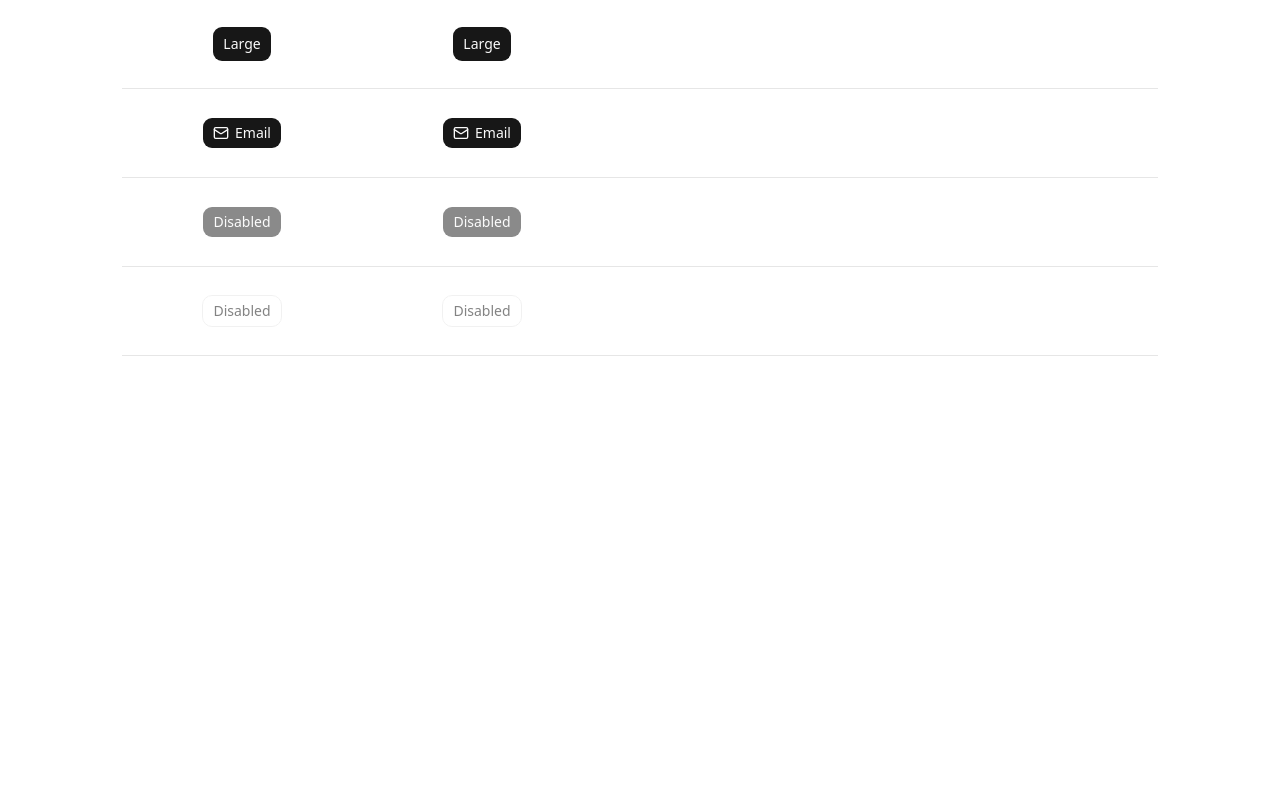
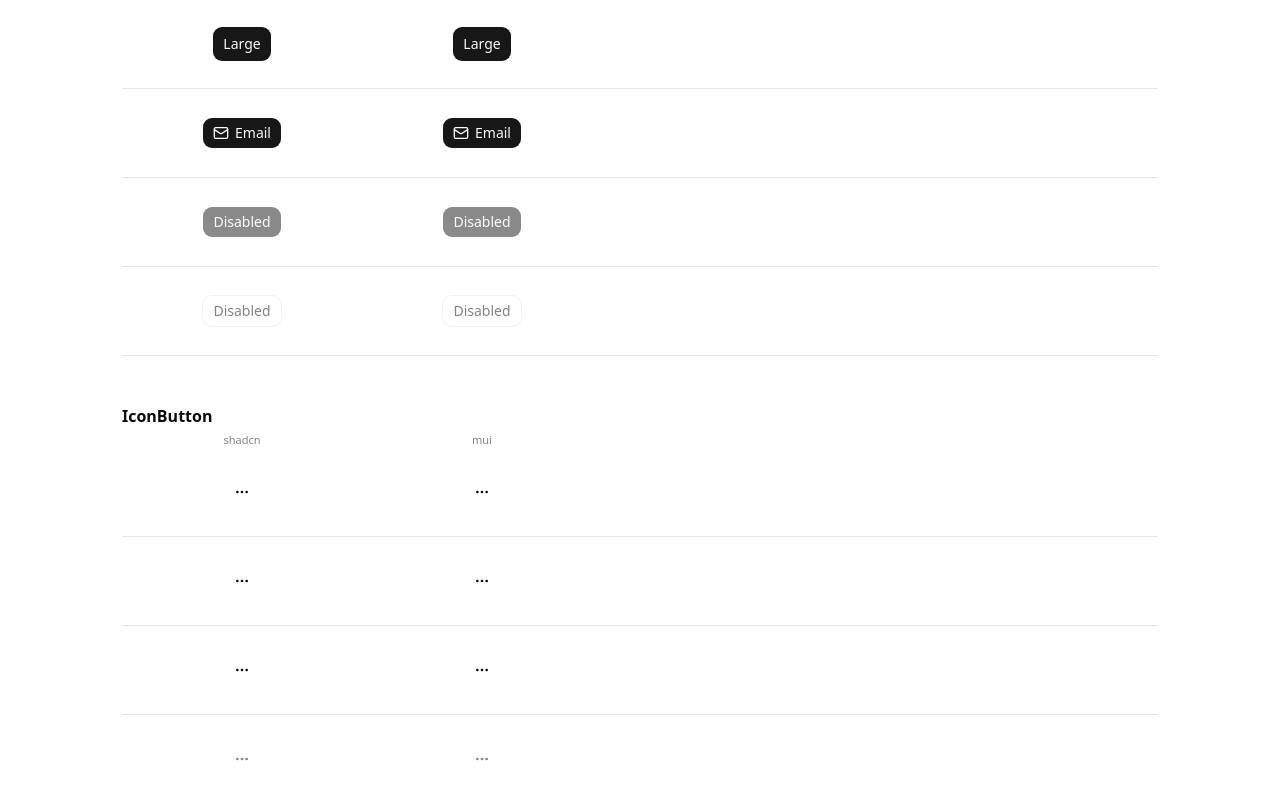
Before and after one commit to sthobis/xui, a React (Vite) app in the folder apps/showcase/: page / in a window 1280 px wide. Shown: the part 699-1499 px from the top of the page. Before the commit the page ends 1135 px from the top, so only its background shows below. Built offline with nearby package versions, Linux system fonts and the light colour scheme.

Commit message:
feat(xui): icon button parity with shadcn in light and dark

```diff
--- /dev/null
+++ b/apps/showcase/src/gallery/sections/icon-button.tsx
@@ -0,0 +1,63 @@
+import MuiIconButton from "@mui/material/IconButton"
+import { Button } from "@/components/ui/button"
+import { Ellipsis } from "lucide-react"
+import type { Section } from "../types"
+
+export const iconButtonSection: Section = {
+  title: "IconButton",
+  pairs: [
+    {
+      id: "iconbutton-default",
+      states: ["default", "hover"],
+      shadcn: (
+        <Button data-target variant="ghost" size="icon" aria-label="More options">
+          <Ellipsis />
+        </Button>
+      ),
+      mui: (
+        <MuiIconButton data-target aria-label="More options">
+          <Ellipsis />
+        </MuiIconButton>
+      ),
+    },
+    {
+      id: "iconbutton-small",
+      shadcn: (
+        <Button data-target variant="ghost" size="icon-sm" aria-label="More options">
+          <Ellipsis />
+        </Button>
+      ),
+      mui: (
+        <MuiIconButton data-target size="small" aria-label="More options">
+          <Ellipsis />
+        </MuiIconButton>
+      ),
+    },
+    {
+      id: "iconbutton-large",
+      shadcn: (
+        <Button data-target variant="ghost" size="icon-lg" aria-label="More options">
+          <Ellipsis />
+        </Button>
+      ),
+      mui: (
+        <MuiIconButton data-target size="large" aria-label="More options">
+          <Ellipsis />
+        </MuiIconButton>
+      ),
+    },
+    {
+      id: "iconbutton-disabled",
+      shadcn: (
+        <Button data-target variant="ghost" size="icon" disabled aria-label="More options">
+          <Ellipsis />
+        </Button>
+      ),
+      mui: (
+        <MuiIconButton data-target disabled aria-label="More options">
+          <Ellipsis />
+        </MuiIconButton>
+      ),
+    },
+  ],
+}
--- a/apps/showcase/src/gallery/sections/index.ts
+++ b/apps/showcase/src/gallery/sections/index.ts
@@ -1,4 +1,5 @@
 import type { Section } from "../types"
 import { buttonSection } from "./button"
+import { iconButtonSection } from "./icon-button"
 
-export const sections: Section[] = [buttonSection]
+export const sections: Section[] = [buttonSection, iconButtonSection]
--- a/packages/xui/src/themes/shadcn.ts
+++ b/packages/xui/src/themes/shadcn.ts
@@ -523,6 +523,133 @@ export const shadcnTheme = createTheme({
         },
       ],
     },
+    // -----------------------------------------------------------------------
+    // IconButton
+    //
+    // Ground truth: apps/showcase/src/components/ui/button.tsx (same cva as
+    // Button above - shadcn ships no separate IconButton component; icon-only
+    // buttons are just <Button size="icon"> or one of its icon-* size
+    // variants). Mapped to MUI IconButton's small/medium/large sizes using
+    // the shadcn "ghost" treatment (the conventional bare icon-button look -
+    // no resting background, bg-muted on hover), since IconButton has no MUI
+    // `variant` prop of its own to key off.
+    //
+    // shadcn icon size variants consumed (verbatim from the cva above,
+    // mapped small/medium/large -> icon-sm/icon/icon-lg, mirroring how
+    // MuiButton's size="small"/default/"large" already map to Button's
+    // sm/default/lg 28/32/36px height ladder):
+    //   icon:    size-8   -> 32px square; no radius override, so it falls
+    //            through to the base rounded-lg == --radius-lg == RADIUS (10px)
+    //   icon-sm: size-7 rounded-[min(var(--radius-md),12px)] -> 28px square,
+    //            --radius-md = RADIUS * 0.8 = 8px (the 12px cap is inert at
+    //            this RADIUS value - identical formula to MuiButton's
+    //            size="small" radius above)
+    //   icon-lg: size-9   -> 36px square; no radius override, same RADIUS as icon
+    //   (icon-xs, size-6 with its own [&_svg:...]:size-3 override, has no MUI
+    //   size equivalent - unused, out of scope, same as Button's xs size)
+    // Unlike Button's text sizes, none of icon/icon-sm/icon-lg carries its
+    // own svg-size override (only icon-xs does), so they all fall through to
+    // the shared base [&_svg:not([class*='size-'])]:size-4 - svg sizing
+    // (16px) is identical across all three mapped IconButton sizes.
+    //
+    // variant mapped (ghost only - the shadcn convention for bare icon
+    // buttons; the gallery's four pairs only exercise default/hover/disabled
+    // on this treatment):
+    //   ghost: (no base bg/text class) hover:bg-muted hover:text-foreground
+    //          dark:hover:bg-muted/50 - identical treatment (and identical
+    //          correction away from a naive bg-accent guess) to MuiButton's
+    //          "text" variant above.
+    //
+    // color="error" has no pair in the gallery (untested) - the installed
+    // cva has no separate "ghost + destructive" combo, so this reuses the
+    // discrete "destructive" variant's text color and hover tint
+    // (bg-destructive/10 -> dark /20) rather than inventing an unverified one.
+    //
+    // MUI IconButton ships its own padding (8/5/12px by size), a circular
+    // (borderRadius: 50%) shape, a `color: action.active` default text
+    // color, and a ripple-gated hover halo (--IconButton-hoverBg, itself
+    // already inert here because MuiButtonBase.defaultProps sets
+    // disableRipple: true globally above - see the `props =>
+    // !props.disableRipple` gate in MUI's IconButton source). Padding,
+    // radius, size, and color are reset explicitly below; the hover halo
+    // needed no extra kill switch.
+    // -----------------------------------------------------------------------
+    MuiIconButton: {
+      styleOverrides: {
+        root: ({ theme }) => ({
+          width: "2rem", // shadcn: size-8 (icon, default/medium)
+          height: "2rem",
+          padding: 0,
+          borderRadius: RADIUS, // shadcn: rounded-lg -> --radius-lg = var(--radius), 1x
+          border: "1px solid transparent", // shadcn: border border-transparent
+          backgroundColor: "transparent", // shadcn ghost: no base bg class
+          backgroundClip: "padding-box", // shadcn: bg-clip-padding
+          boxSizing: "border-box",
+          color: theme.vars.palette.text.primary, // shadcn ghost: ambient foreground (MUI defaults to action.active)
+          fontSize: "0.875rem", // shadcn: text-sm (base class; icon sizes carry no font-size override) - MUI IconButton otherwise sets 24/18/28px by size
+          boxShadow: SHADOW_XS, // shadcn: no shadow on any button state
+          transition: "all 150ms cubic-bezier(0.4, 0, 0.2, 1)", // shadcn: transition-all
+          outline: "none",
+          cursor: "default", // shadcn: no cursor-pointer class; browser default
+          userSelect: "none", // shadcn: select-none
+          "& svg": { width: "1rem", height: "1rem" }, // shadcn: [&_svg:not([class*='size-'])]:size-4
+          "&:hover": {
+            backgroundColor: theme.vars.palette.muted.main, // shadcn ghost: hover:bg-muted
+            color: theme.vars.palette.text.primary, // shadcn ghost: hover:text-foreground
+          },
+          "&:focus-visible": {
+            borderColor: theme.vars.palette.ring, // shadcn: focus-visible:border-ring
+            boxShadow: `0 0 0 3px color-mix(in oklab, ${theme.vars.palette.ring} 50%, transparent)`, // shadcn: focus-visible:ring-ring/50 ring-3
+          },
+          "&.Mui-disabled": {
+            opacity: 0.5, // shadcn: disabled:opacity-50 (MUI's own graying is undone below)
+            color: theme.vars.palette.text.primary,
+          },
+          ...theme.applyStyles("dark", {
+            "&:hover": {
+              backgroundColor: `color-mix(in oklab, ${theme.vars.palette.muted.main} 50%, transparent)`, // shadcn: dark:hover:bg-muted/50
+            },
+          }),
+        }),
+      },
+      variants: [
+        {
+          props: { size: "small" },
+          style: {
+            width: "1.75rem", // shadcn: icon-sm size-7
+            height: "1.75rem",
+            borderRadius: `calc(${RADIUS} * 0.8)`, // shadcn: rounded-[min(var(--radius-md),12px)] -> radius-md (12px cap inert here)
+          },
+        },
+        {
+          props: { size: "large" },
+          style: {
+            width: "2.25rem", // shadcn: icon-lg size-9
+            height: "2.25rem",
+            // radius/svg unchanged from default - icon-lg has no rounded/svg override
+          },
+        },
+        {
+          // Untested (no gallery pair) - see banner above.
+          props: { color: "error" },
+          style: ({ theme }) => ({
+            color: theme.vars.palette.error.main, // shadcn destructive: text-destructive
+            "&:hover": {
+              backgroundColor: `color-mix(in oklab, ${theme.vars.palette.error.main} 10%, transparent)`, // shadcn destructive: bg-destructive/10
+              color: theme.vars.palette.error.main,
+            },
+            "&.Mui-disabled": {
+              color: theme.vars.palette.error.main,
+            },
+            ...theme.applyStyles("dark", {
+              "&:hover": {
+                backgroundColor: `color-mix(in oklab, ${theme.vars.palette.error.main} 20%, transparent)`, // shadcn destructive: dark:bg-destructive/20
+              },
+            }),
+          }),
+        },
+      ],
+    },
     // Per-component overrides are appended by later tasks, one banner each.
   },
 })
```
